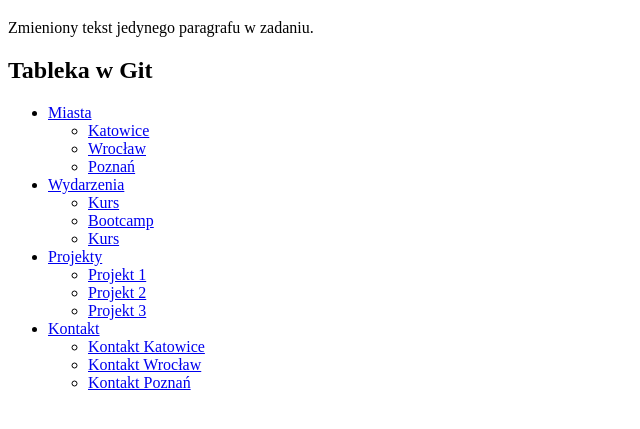
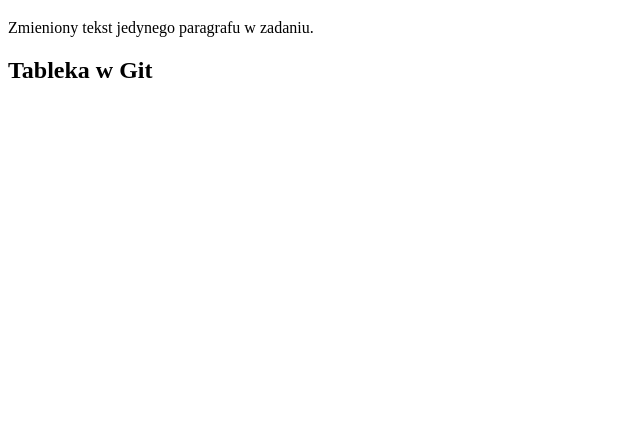
Before and after one commit to MagdalenaCzerwonka/Nauka-Gita-Kodilla, a plain HTML site: page index.html in a window 1280 px wide. Shown: the part 61-490 px from the top of the page, without its empty margins (0-640 px from the left). Drawn offline with nearby package versions, Linux system fonts and the light colour scheme; files that its build step writes are made by us from their sources.

Commit message:
Delete content of nav trzeci commit z zadania

```diff
--- a/index.html
+++ b/index.html
@@ -10,64 +10,6 @@
 	<p>Zmieniony tekst jedynego paragrafu w zadaniu.</p>
 	<h2>Tableka w Git</h2>
 	<nav>
-		<ul>
-			<li>
-				<a href="#">Miasta</a>
-				<ul>
-					<li>
-						<a href="#">Katowice</a>
-					</li>
-					<li>
-						<a href="#">Wrocław</a>
-					</li>
-					<li>
-						<a href="#">Poznań</a>
-					</li>
-				</ul>
-			</li>
-			<li>
-				<a href="#">Wydarzenia</a>
-				<ul>
-					<li>
-						<a href="#">Kurs</a>
-					</li>
-					<li>
-						<a href="#">Bootcamp</a>
-					</li>
-					<li>
-						<a href="#">Kurs</a>
-					</li>
-				</ul>
-			</li>
-			<li>
-				<a href="#">Projekty</a>
-				<ul>
-					<li>
-						<a href="#">Projekt 1</a>
-					</li>
-					<li>
-						<a href="#">Projekt 2</a>
-					</li>
-					<li>
-						<a href="#">Projekt 3</a>
-					</li>
-				</ul>
-			</li>
-			<li>
-				<a href="#">Kontakt</a>
-				<ul>
-					<li>
-						<a href="#">Kontakt Katowice</a>
-					</li>
-					<li>
-						<a href="#">Kontakt Wrocław</a>
-					</li>
-					<li>
-						<a href="#">Kontakt Poznań</a>
-					</li>
-				</ul>
-			</li>
-		</ul>
 	</nav>
 </body>
 </html>
```
